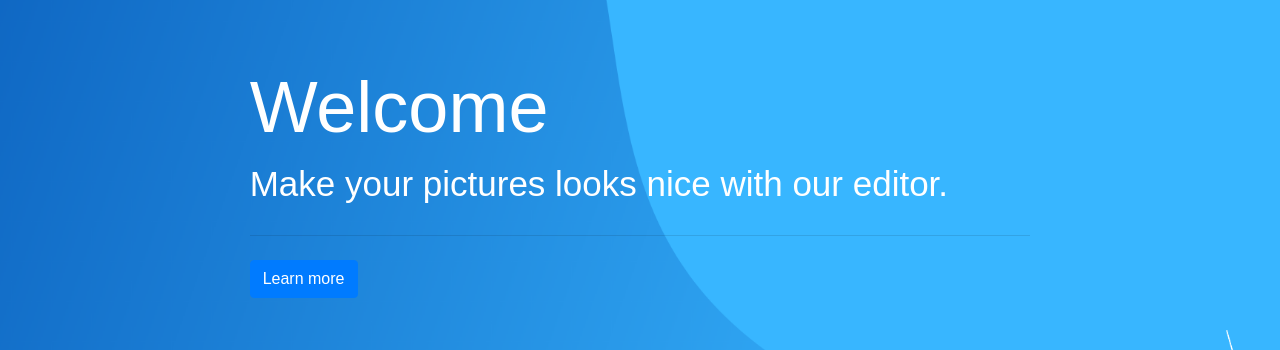
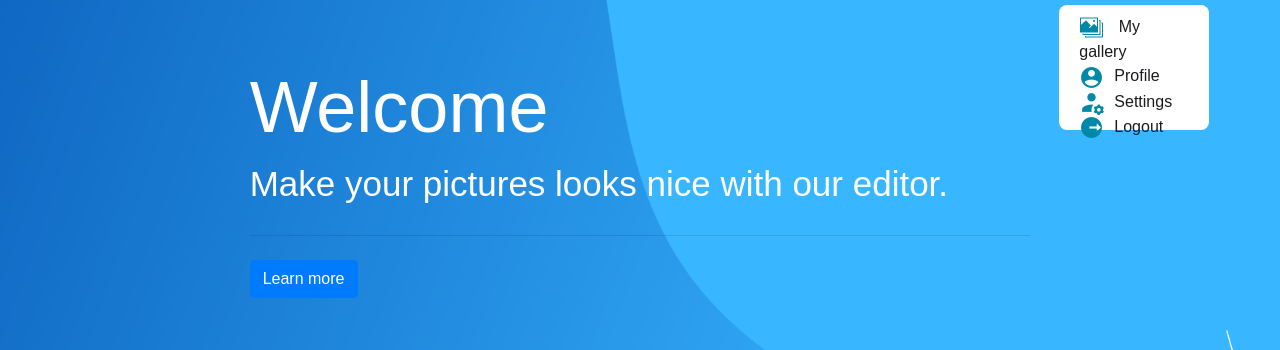
Before and after one commit to ayoubgm/Camagru, a PHP site: page /home in a window 1280 px wide. Shown: the part 70-420 px from the top of the page. Run offline with PHP 8.4, Linux system fonts and the light colour scheme; the visitor is signed in with stand-in values (Sample User, id 1); tables that the repository leaves empty hold one stand-in row (values such as "Sample post"); some libraries are stand-ins or nearby versions.

Commit message:
Update css header

```diff
--- a/public/css/_header.css
+++ b/public/css/_header.css
@@ -66,15 +66,17 @@ nav .btn-auth img#notif-img {
 }
 
 nav .btn-auth .dropdown {
+	position: absolute;
+	width: 150px;
+	text-align: left;
+	padding: 10px 20px;
 	height: 125px;
-	position: absolute;
-	top: 60px;
-	right: 80px;
-	padding: 10px 20px;
+	top: 75px;
+	/* right: 80px;
+	/* display: none; */
+	z-index: 1;
 	background-color: #fff;
 	border-radius: 8px;
-	display: none;
-	z-index: 1;
 }
 
 nav .btn-auth .dropdown ul {
@@ -82,9 +84,9 @@ nav .btn-auth .dropdown ul {
 }
 
 nav .btn-auth .dropdown ul li a {
+	font-size: 12pt;
+	text-decoration: none;
 	color: #1c1c20;
-	text-decoration: none;
-	font-size: 11pt;
 }
 
 .dropdown #gallery,
@@ -92,6 +94,7 @@ nav .btn-auth .dropdown ul li a {
 .dropdown #settings,
 .dropdown #logout {
 	width: 25px;
+	margin-right: 10px;
 }
 
 a#btn-signin:hover,
```
